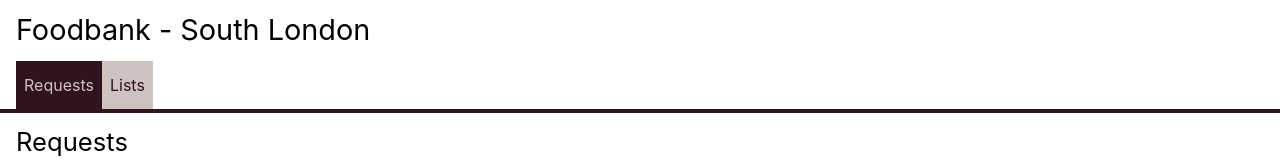
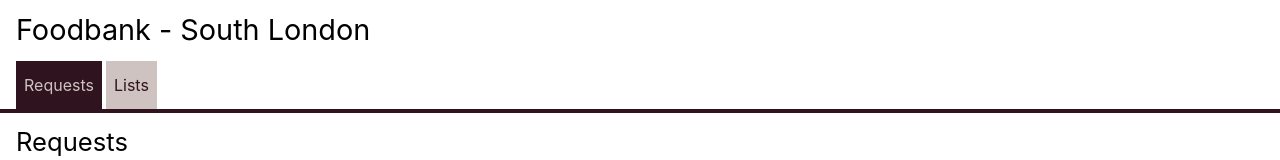
Before and after one commit to christchurchlondon/foodbank-southlondon, a React (Create React App) app in the folder frontend/: page / in a window 1280 px wide. Shown: the top 160 px of the page. Built offline with nearby package versions, Linux system fonts and the light colour scheme; no server answers.

Commit message:
Gap between tabs

```diff
--- a/frontend/src/components/header/styles/tab.css
+++ b/frontend/src/components/header/styles/tab.css
@@ -1,6 +1,7 @@
 /* https://coolors.co/240115-de3c4b-87f5fb-2f131e-cec3c1 */
 
 .tab {
+    margin-right: .25rem;
     padding: 1rem .5rem;
     background-color: #cec3c1;
     color: #2f131e;
```
